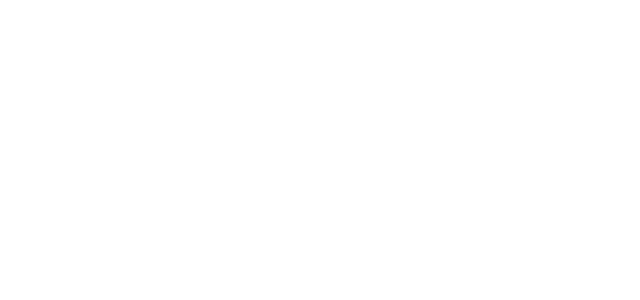
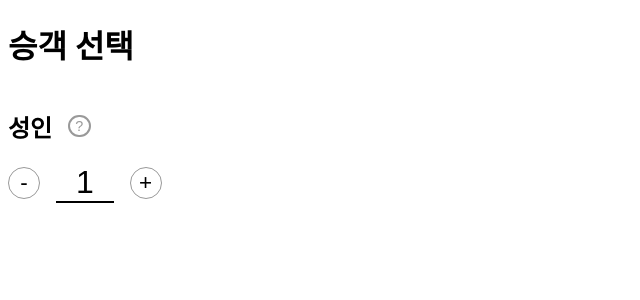
Before and after one commit to woowacourse/a11y-airline, a React (Create React App) app: page / in a window 1280 px wide. Shown: the top 300 px of the page, without its empty margins (0-640 px from the left). Built offline with nearby package versions, Linux system fonts and the light colour scheme.

Commit message:
feat: counter 구현

```diff
--- a/public/index.html
+++ b/public/index.html
@@ -5,7 +5,7 @@
     <meta name="viewport" content="width=device-width, initial-scale=1" />
     <meta name="theme-color" content="#000000" />
     <meta name="description" content="Web site created using create-react-app" />
-    <title>React App</title>
+    <title>승객 선택 미션 입니다.</title>
   </head>
   <body>
     <div id="root"></div>
--- a/src/App.tsx
+++ b/src/App.tsx
@@ -1,5 +1,167 @@
+import { css } from '@emotion/react';
+import React, { useState } from 'react';
+
+const buttonStyle = css`
+  -webkit-appearance: none;
+  -moz-appearance: none;
+  appearance: none;
+  margin: 0;
+  padding: 0;
+  cursor: pointer;
+
+  text-align: center;
+  vertical-align: middle;
+`;
+
+const tooltip = css`
+  border: 2px solid #999999;
+  background-color: #ffffff;
+  height: 1.4rem;
+  width: 1.4rem;
+  font-size: 0.9em;
+  color: #999999;
+  border-radius: 1rem;
+`;
+
+const counterButton = css`
+  border: 1px solid #999999;
+  background-color: #ffffff;
+  height: 2rem;
+  width: 2rem;
+  border-radius: 1rem;
+  font-size: 1.4em;
+`;
+
+const inputStyle = css`
+  ::-webkit-inner-spin-button {
+    -webkit-appearance: none;
+    margin: 0;
+  }
+  ::-webkit-outer-spin-button {
+    -webkit-appearance: none;
+    margin: 0;
+  }
+
+  text-align: center;
+  vertical-align: middle;
+  font-size: 2rem;
+  width: 2rem;
+  padding: 0 0.8rem;
+  border: none;
+  border-bottom: 2px solid black;
+`;
+
+const a11yHidden = css`
+  border: 0;
+  clip: rect(0 0 0 0);
+  clip-path: inset(50%);
+  width: 1px;
+  height: 1px;
+  margin: -1px;
+  overflow: hidden;
+  padding: 0;
+  position: absolute;
+  white-space: nowrap;
+`;
+
+type Passengers = 1 | 2 | 3;
+
 function App() {
-  return <div className="App"></div>;
+  const [count, setCount] = useState<Passengers>(1);
+
+  const changCount = (newCount: Passengers) => {
+    try {
+      if (newCount < 1 || newCount > 3) {
+        throw new Error('인원수는 1~3명까지만 가능합니다.');
+      }
+
+      setCount(newCount);
+    } catch (err) {
+      alert(err);
+    }
+  };
+
+  const handleChangeCount = (e: React.ChangeEvent<HTMLInputElement>) => {
+    const newCount = (parseInt(e.target.value[e.target.value.length - 1], 10) || 1) as Passengers;
+    changCount(newCount);
+  };
+
+  const handleIncreaseCount = () => {
+    const newCount = (count + 1) as Passengers;
+    changCount(newCount);
+  };
+
+  const handleDecreaseCount = () => {
+    const newCount = (count - 1) as Passengers;
+    changCount(newCount);
+  };
+
+  return (
+    <div className="App">
+      <header>
+        <h1>승객 선택</h1>
+      </header>
+      <section>
+        <div>
+          <div
+            css={css`
+              display: flex;
+              align-items: center;
+              gap: 16px;
+            `}
+          >
+            <h2>성인</h2>
+            <button type="button" css={[buttonStyle, tooltip]}>
+              <span>?</span>
+            </button>
+          </div>
+          <div
+            css={css`
+              display: flex;
+              align-items: center;
+              gap: 16px;
+            `}
+          >
+            <button
+              css={[buttonStyle, counterButton]}
+              type="button"
+              aria-label="성인 탑승자 한명 줄이기"
+              onClick={handleDecreaseCount}
+            >
+              -
+            </button>
+            <label css={a11yHidden} htmlFor="counter" aria-live="polite">
+              성인 {count}
+            </label>
+            <input
+              id="counter"
+              css={[inputStyle]}
+              type="number"
+              value={count}
+              min="1"
+              max="3"
+              onChange={handleChangeCount}
+            />
+            <button
+              css={[buttonStyle, counterButton]}
+              type="button"
+              aria-label="성인 탑승자 한명 늘리기"
+              onClick={handleIncreaseCount}
+            >
+              +
+            </button>
+          </div>
+        </div>
+      </section>
+    </div>
+  );
 }
 
 export default App;
+
+// 성인 탑승자 한명 줄이기 버튼
+// 성인 1 텍스트 숫자만 수정
+// 성인 탑승자 한명 늘리기 버튼
+// 성인 승객 추가 2
+// 성인 탑승자 한명 늘리기 버튼
+// 성인 승객 추가 3
```
